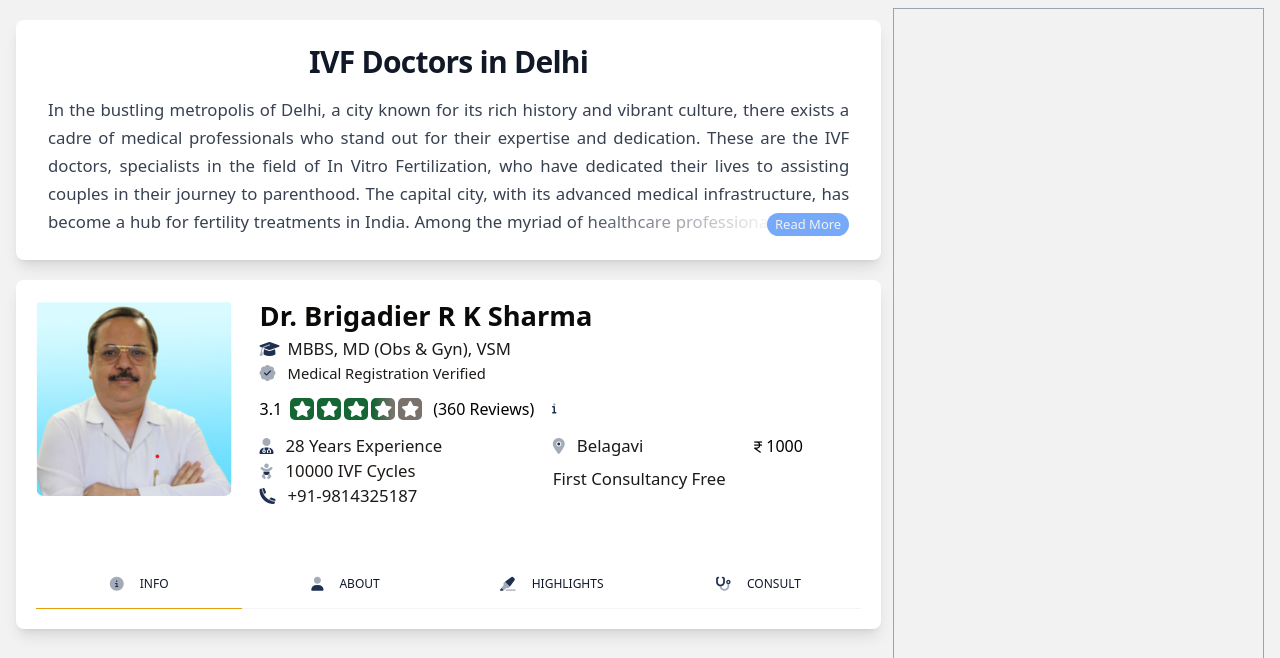
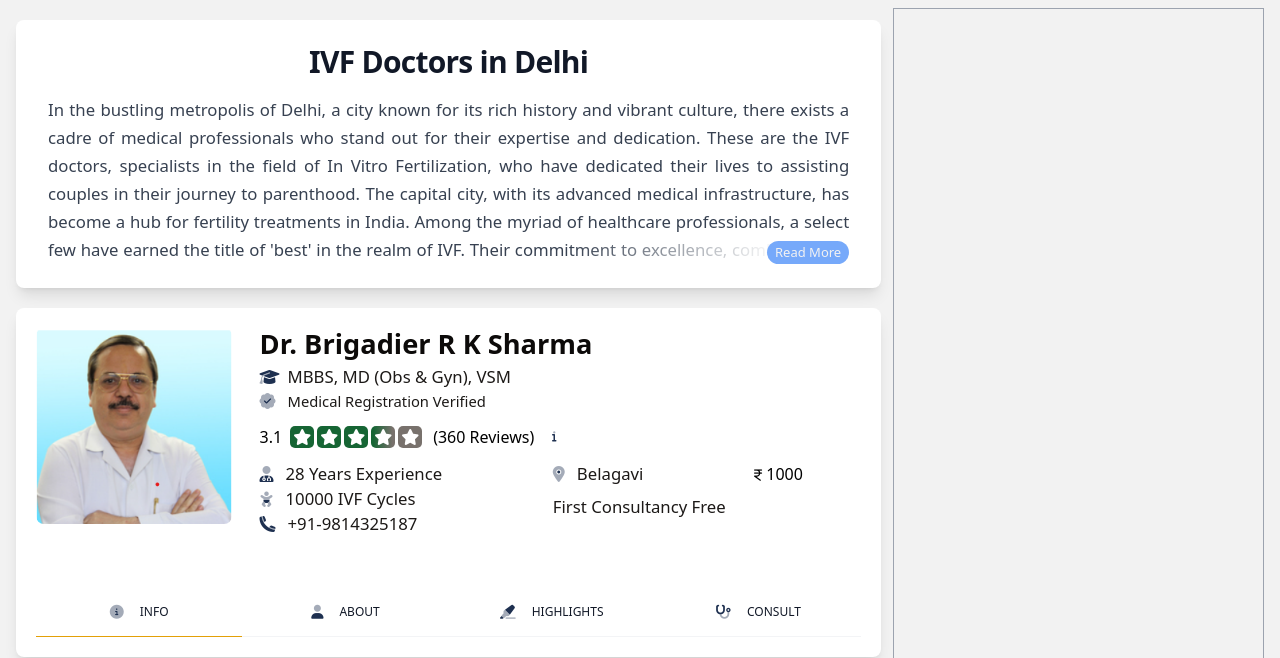
Before and after one commit to Pinak-Idea-Lab-Private-Limited/doctorCard-collectionPage, a website: page index.html in a window 1280 px wide. Shown: the top 658 px of the page. Drawn offline with nearby package versions, Linux system fonts and the light colour scheme.

Commit message:
add: read more btn too top content of the page

```diff
--- a/index.html
+++ b/index.html
@@ -157,7 +157,7 @@
             <h1 class="mt-2 text-center text-2xl font-bold tracking-tight text-gray-900 sm:text-3xl">IVF Doctors in
               Delhi
             </h1>
-            <div class="line-clamp-5 mt-4 fz-scale text-justify leading-7 text-gray-700 relative">
+            <div class="line-clamp-6 mt-4 fz-scale text-justify leading-7 text-gray-700 relative">
               In the bustling metropolis of Delhi, a city known for its rich history and vibrant culture, there exists a
               cadre of medical professionals who stand out for their expertise and dedication. These are the IVF
               doctors, specialists in the field of In Vitro Fertilization, who have dedicated their lives to assisting
```
Also changed, not shown: dist/output.css.
